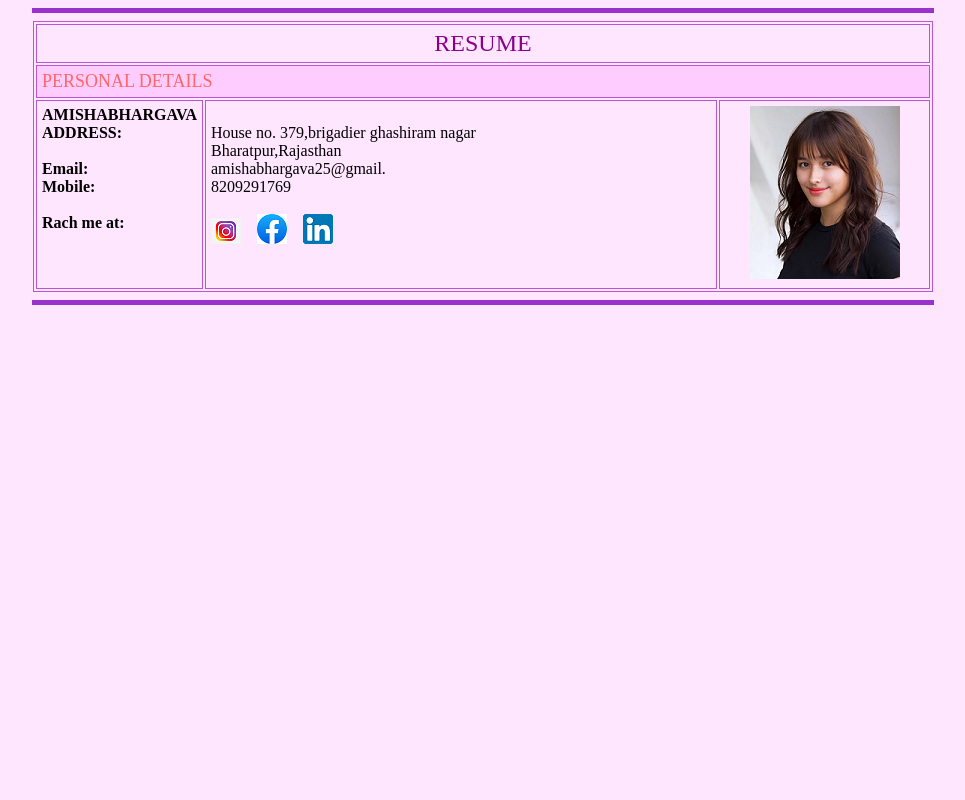
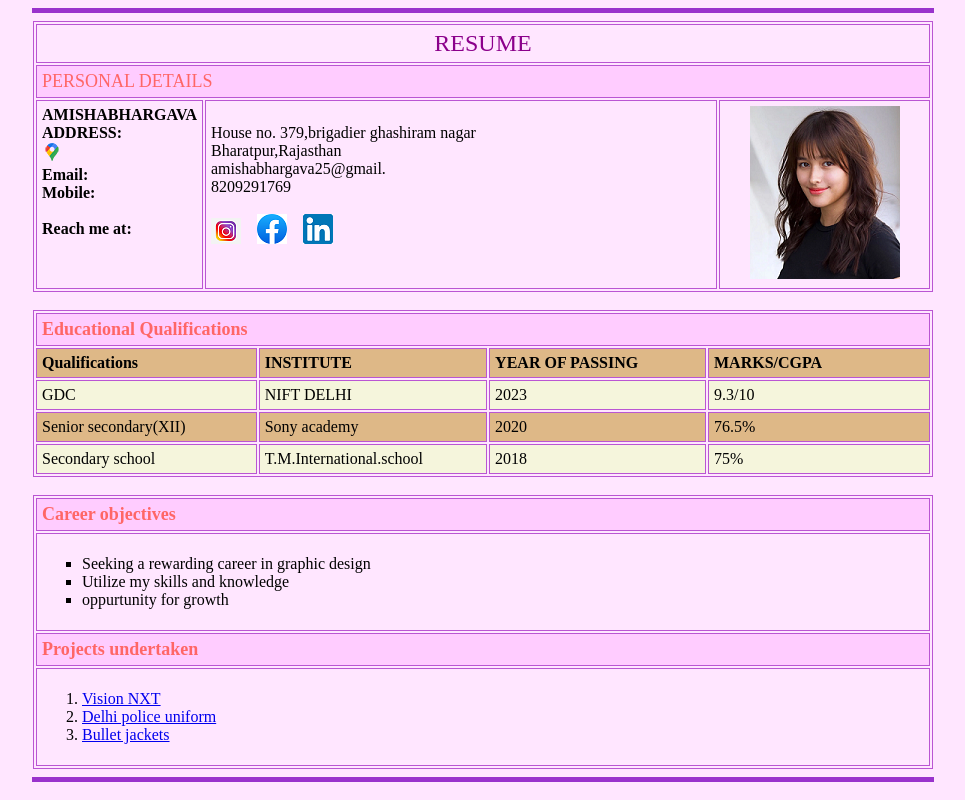
Before and after one commit to nabiamisha/resume, a plain HTML site: page index.html in a window 1280 px wide. Shown: the whole page, without its empty margins (157-1122 px from the left). Drawn offline with Linux system fonts and the light colour scheme.

Commit message:
Add files via upload

```diff
--- a/index.html
+++ b/index.html
@@ -27,11 +27,12 @@
           <td width="120">
                 <b>AMISHABHARGAVA</b>
                 <b>ADDRESS:</b> <br>
+                <a href="https://maps.app.goo.gl/LpLhUdN5PNve2DEk8"><img src="Maps.png" alt=""></a>
 
                 <br>
                 <b>Email:</b> <br>
                 <b>Mobile:</b> <br> <br>
-                <b>Rach me at:</b> <br>
+                <b>Reach me at:</b> <br>
             </td>
             <td width="500">
                  <br>
@@ -52,7 +53,70 @@
                 <img src="photo.png" alt="Amisha bhargava" title="Amisha bhargava">
             </td>
         </tr>
+    </table> <BR>
+    <table  width="900" border="1" bordercolor="MediumOrchid" cellpadding="5" align="center">
+      <tr bgcolor="#ffccff">
+        <td colspan="4">
+          <font size="4" face="Bernard MT Condensed" color="#ff6666"><b>Educational Qualifications</b>  </font>
+        </td>
+      </tr>
+      <tr bgcolor="#DEB887">
+         <td width="225"><b>Qualifications</b></td>
+         <td width="225"><b>INSTITUTE</b></td>
+         <td width="225"><b>YEAR OF PASSING</b></td>
+         <td width="225"><b>MARKS/CGPA</b></td>
+      </tr>
+      <TR bgcolor="#F5F5DC">
+        <td>GDC</td>
+        <td>NIFT DELHI</td>
+        <td>2023</td>
+        <td>9.3/10</td>
+      </TR>
+      <tr bgcolor="#DEB887">
+        <td>Senior secondary(XII)</td>
+        <td>Sony academy</td>
+        <td>2020</td>
+        <td>76.5%</td>
+      </tr>
+      <tr bgcolor="#F5F5DC">
+        <td>Secondary school</td>
+        <td>T.M.International.school</td>
+        <td>2018</td>
+        <td>75%</td>
+      </tr>
+    </table> <BR>
+    <table  width="900" border="1" bordercolor="MediumOrchid" cellpadding="5" align="center">
+        <tr bgcolor="#ffccff">
+            <td>
+                <font size="4" face="Bernard MT Condensed" color="#ff6666"><b>Career objectives</b>  </font>
+            </td>
+        </tr>
+        <TR>
+            <TD>
+                <UL type="square">
+                    <LI>Seeking a rewarding career in graphic design</LI>
+                    <LI>Utilize my skills and knowledge</LI>
+                    <LI>oppurtunity for growth</LI>
+                </UL>
+            </TD>
+        </TR>
+        <tr bgcolor="#ffccff">
+            <td>
+                <font size="4" face="Bernard MT Condensed" color="#ff6666"><b>Projects undertaken</b>  </font>
+            </td>
+        </tr>
+        <tr>
+            <td>
+                <ol>
+                    <li><a href="https://visionxt.in/" target="_blank">Vision NXT</a></li>
+                    <li><a href="https://in.apparelresources.com/business-news/trade/nift-indiaworking-on-delhi-polices-new-uniform/" traget="_blank">Delhi police uniform</a></li>
+                    <li><a href="https://innocentarmor.com/collections/ballistic-jackets" target="_blank">Bullet jackets</a></li>
+                </ol>
+            </td>
+        </tr>
     </table>
+
+
     <HR width="900" SIZE="5" color="DarkOrchid">
 
 
```
Also changed, not shown: Maps.png (added).
